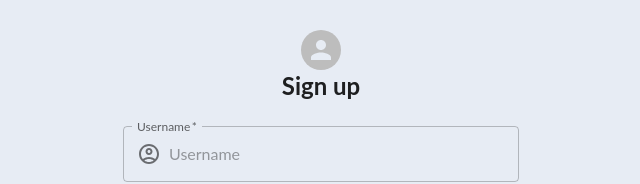
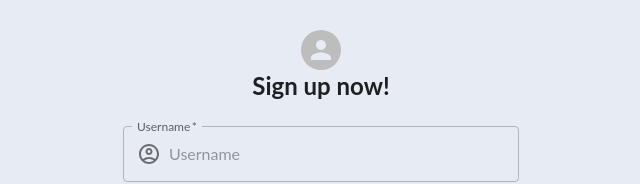
Before and after one commit to NUS-ISS-Homie/nus-iss-homie, a React (Create React App) app in the folder frontend/: page /signup in a window 1280 px wide. Shown: the part 128-312 px from the top of the page, without its empty margins (319-959 px from the left). Built offline with nearby package versions, Linux system fonts and the light colour scheme; no server answers.

Commit message:
change signup page

```diff
--- a/frontend/src/configs.tsx
+++ b/frontend/src/configs.tsx
@@ -1,5 +1,5 @@
 export const URI_BACKEND =
-  'http://homie-backend-lb-281238917.ap-southeast-1.elb.amazonaws.com/';
+  'http://homie-backend-lb-281238917.ap-southeast-1.elb.amazonaws.com';
 const PREFIX_EXPENSE_SVC = '/api/expense';
 const PREFIX_HOME_SVC = '/api/home';
 const PREFIX_USER_SVC = '/api/user';
--- a/frontend/src/pages/SignUpPage.tsx
+++ b/frontend/src/pages/SignUpPage.tsx
@@ -85,7 +85,7 @@ function SignUpPage() {
         <Avatar />
 
         <Typography component='h1' variant='h5'>
-          Sign up
+          Sign up now!
         </Typography>
 
         <Box
```
